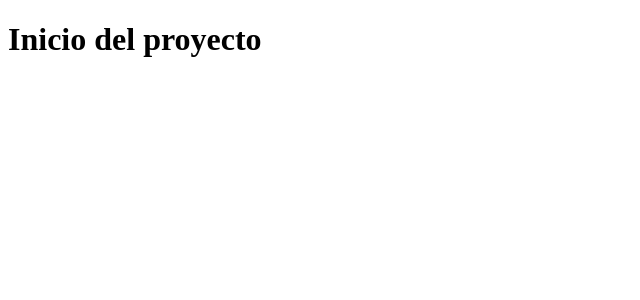
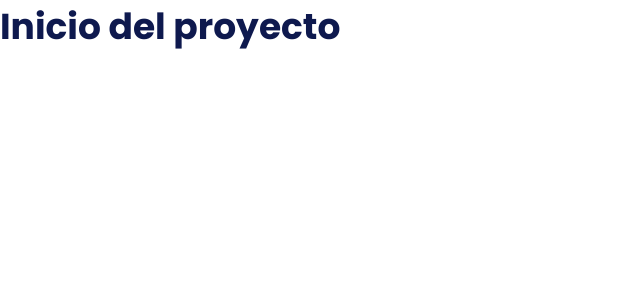
Before and after one commit to JusRecondo/front-end-challenge, a React (Vite) app: page / in a window 1280 px wide. Shown: the top 300 px of the page, without its empty margins (0-640 px from the left). Built offline with nearby package versions, Linux system fonts and the light colour scheme.

Commit message:
feat: Create basic styles files

```diff
--- /dev/null
+++ b/src/styles/_fonts.scss
@@ -0,0 +1 @@
+@import url('https://fonts.googleapis.com/css2?family=Poppins:ital,wght@0,100;0,200;0,300;0,400;0,500;0,600;0,700;0,800;0,900;1,100;1,200;1,300;1,400;1,500;1,600;1,700;1,800;1,900&display=swap');
--- /dev/null
+++ b/src/styles/_globals.scss
@@ -0,0 +1,33 @@
+* {
+  box-sizing: border-box;
+  margin: 0;
+  padding: 0;
+}
+
+body {
+  font-family: $main-font;
+  font-weight: 400;
+  line-height: 1.5;
+  font-size: 16px;
+  background-color: $bg-color-light;
+  color: $text-color-dark;
+
+  @include media-desktop {
+      font-size: 18px;
+  }
+}
+
+main {
+  max-width: $content-max-width;
+  margin: auto;
+  min-height: 100vh;
+}
+
+a {
+  color: inherit;
+  text-decoration: none;
+}
+
+img {
+  max-width: 100%;
+}
--- /dev/null
+++ b/src/styles/_mixins.scss
@@ -0,0 +1,18 @@
+// Media queries
+@mixin media-tablet {
+  @media screen and (min-width: $b-tablet) {
+      @content;
+  }
+}
+
+@mixin media-desktop {
+  @media screen and (min-width: $b-desktop) {
+      @content;
+  }
+}
+
+@mixin media-desktop-lg {
+  @media screen and (min-width: $b-desktop-lg) {
+      @content;
+  }
+}
--- /dev/null
+++ b/src/styles/_variables.scss
@@ -0,0 +1,21 @@
+// Fonts
+$main-font: "Poppins", sans-serif;
+
+// Colors
+$bg-color-light: #ffffff;
+$bg-color-neutral: #fafafa;
+$text-color-dark: #0e194e;
+$text-color-light: #ffffff;
+$text-color-neutral: #d3d3d3;
+$primary-blue: #263ddc;
+$primary-green: #12b958;
+
+//Breakpoints
+$b-tablet: 768px;
+$b-desktop: 1024px;
+$b-desktop-lg: 1536px;
+
+// Others
+$content-max-width: 1200px;
+$border-radius-lg: 24px;
+$border-radius-m: 12px;
--- a/src/styles/index.scss
+++ b/src/styles/index.scss
@@ -0,0 +1,4 @@
+@import './fonts';
+@import './variables';
+@import './mixins';
+@import './globals';
```
